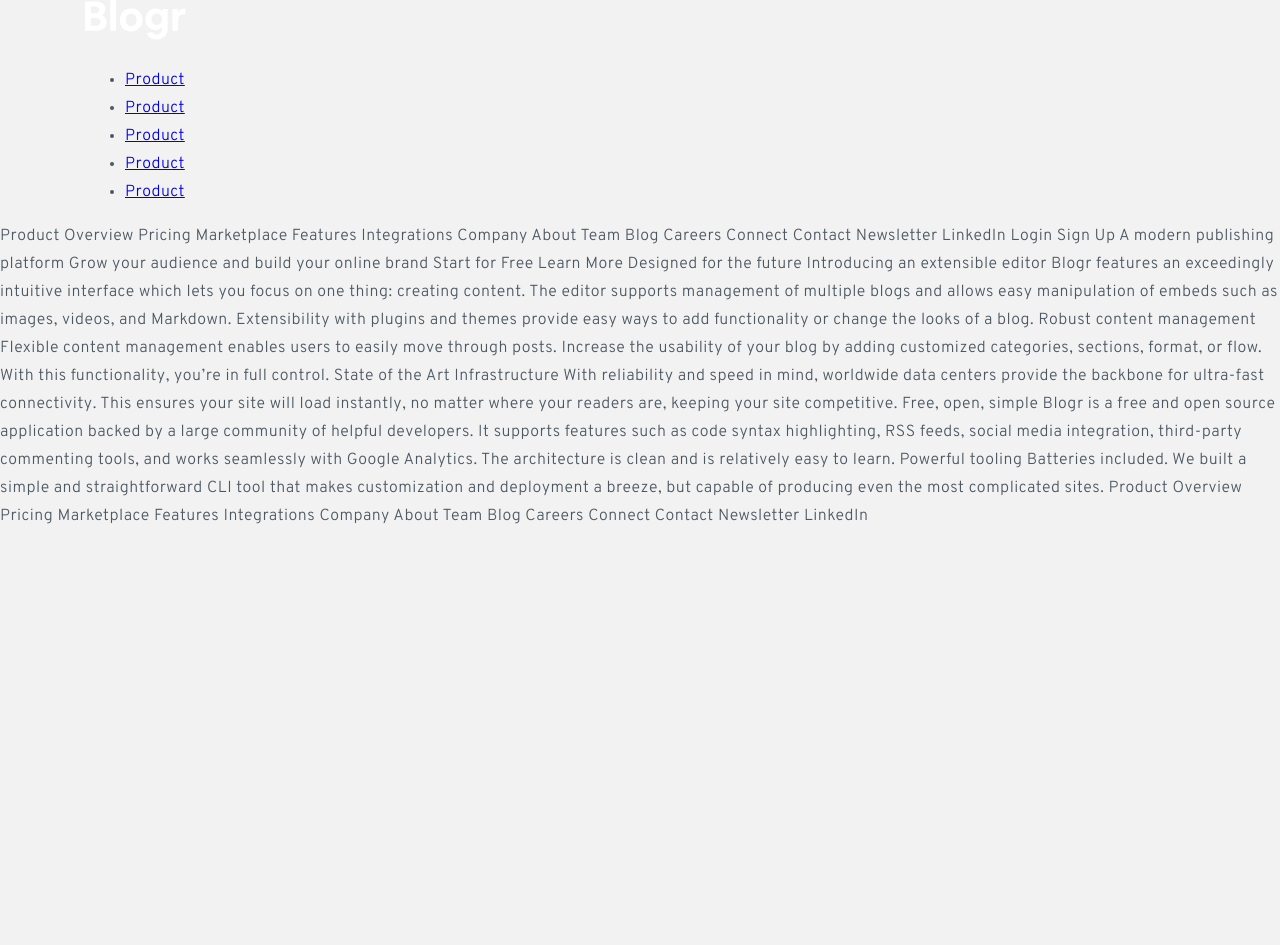
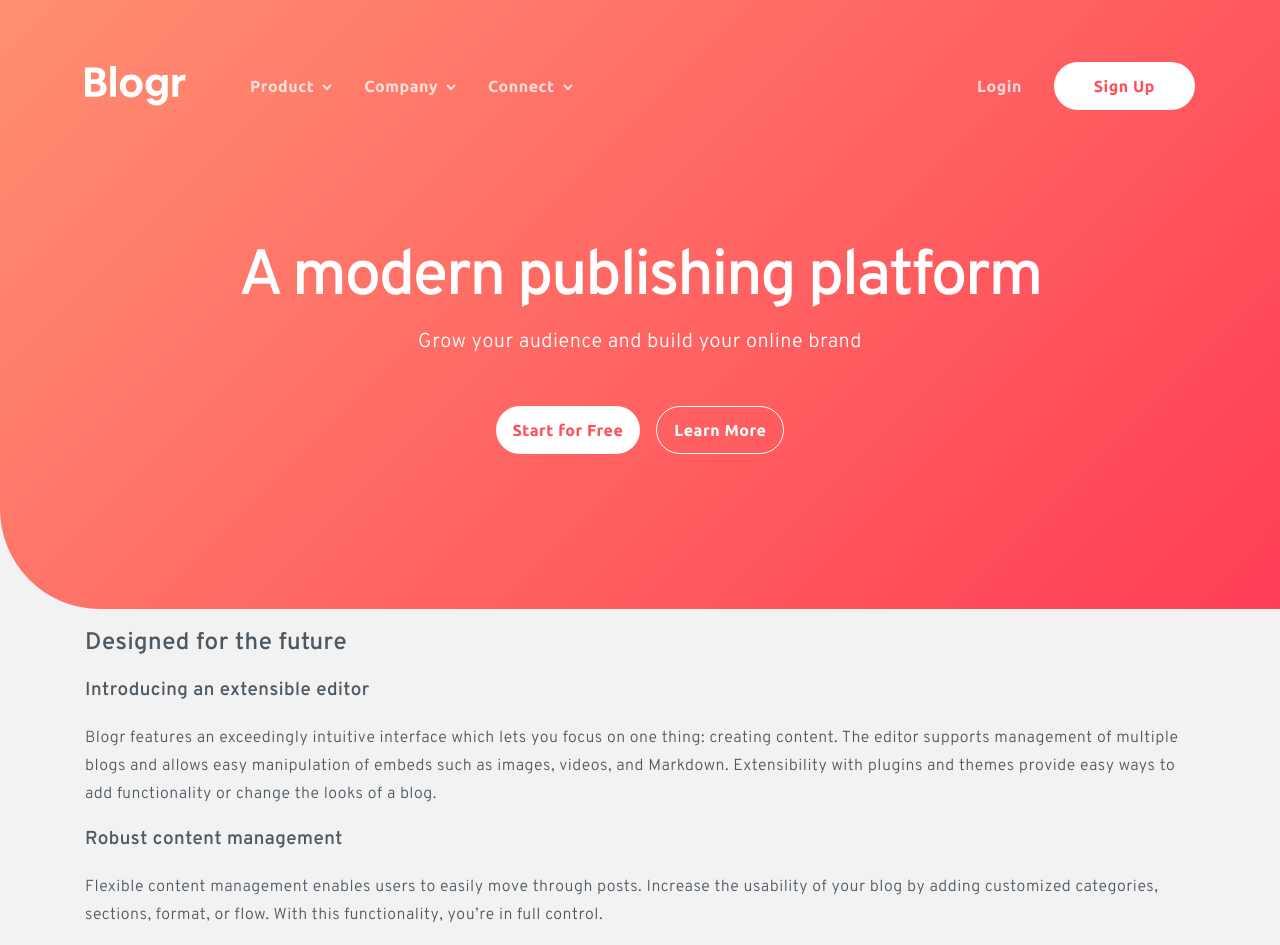
Before and after one commit to Doniyorbek-Coder/Blogr-landing-page, a plain HTML site: page index.html in a window 1280 px wide. Before the commit the page ends 800 px from the top, so only its background shows below. Drawn offline with Linux system fonts and the light colour scheme.

Commit message:
header ready

```diff
--- a/css/styles.css
+++ b/css/styles.css
@@ -48,7 +48,9 @@
 --light-grey:rgba(255, 255, 255,0.75);
 --dark-grey:#4C5862;;
 --red:#FF505C;
+--red-hover:#FF7B86;
 --black:#1F3E5A;
+--droptext:#2D2E40;
 }
 
 /*Main Styles*/
@@ -65,13 +67,13 @@
   padding: 0;
   margin: 0;
   font-family: "Overpass", "Arial", sans-serif;
-  font-style: normal;
   font-weight: 300;
   font-size: 16px;
   line-height: 28px;
   letter-spacing: 0.5px;
   background-color: var(--body);
   color: var(--dark-grey);
+
 }
 
 img {
@@ -86,3 +88,190 @@
   margin-left: auto;
   margin-right: auto;
 }
+
+/* HEADER */
+
+.site-header{
+  background: linear-gradient(135deg, #FF8F71 0%, #FF3E55 100%);
+  border-radius: 0px 0px 0px 100px;
+}
+/* .header{
+background-image: url(../images/Combined.png);
+} */
+
+.header-container{
+  display: flex;
+  align-items: center;
+  padding-top: 62px;
+  padding-bottom: 119px;
+}
+
+.site-logo{
+  margin-right: 64px;
+}
+
+.logo{
+  display: block;
+}
+.sitenav-list{
+  margin: 0;
+  padding: 0;
+  display: flex;
+  list-style-type: none;
+  flex: 1;
+  flex-wrap: wrap;
+  align-items: center;
+  justify-content: center;
+}
+
+.sitenav-item{
+  position: relative;
+}
+
+.sitenav-item:not(:last-child){
+  margin-right: 32px;
+}
+
+.sitenav-link{
+  text-decoration: none;
+  font-family: "Ubuntu","Arial",sans-serif;
+font-weight: bold;
+font-size: 16px;
+line-height: 18px;
+color: var(--light-grey);
+display: flex;
+align-items: center;
+}
+
+.sitenav-link:not(:nth-child(4)):not(:last-child)::after{
+display: block;
+content: "";
+background-image: url(../images/icon-arrow-light.svg);
+width: 10px;
+height: 7px;
+margin-top: 2px;
+margin-left: 8px;
+transition: transform 0.3s ease-in;
+}
+
+.sitenav-link:not(:nth-child(4)):not(:last-child):hover{
+  text-decoration: underline;
+  color:var(--white);
+}
+
+.login{
+  margin-left: auto;
+}
+
+.btn{
+  padding: 15px 40px;
+  background-color: var(--white);
+  border-radius: 28px;
+  color: var(--red);
+  transition: all 0.3s ease-in-out;
+}
+
+.btn:hover,
+.btn1:hover{
+  background-color: var(--red-hover);
+  color: var(--white);
+}
+.dropdown-list-show{
+  display:block;
+  width: 168px;
+  position: absolute;
+  left:50%;
+  transform: translateX(-50%);
+  top: 100%;
+  background: var(--white);
+  box-shadow: 0px 20px 40px rgba(0, 0, 0, 0.243444);
+  border-radius: 5px;
+  list-style-type: none;
+  padding: 24px;
+  margin: 0;
+  margin-top: 27px;
+  transition: all 0.3s ease-in-out;
+}
+
+.dropdown-list{
+  display: none;
+  width: 168px;
+  position: absolute;
+  left:50%;
+  transform: translateX(-50%);
+  top: 100%;
+  background: var(--white);
+  box-shadow: 0px 20px 40px rgba(0, 0, 0, 0.243444);
+  border-radius: 5px;
+  list-style-type: none;
+  padding: 24px;
+  margin: 0;
+  margin-top: 27px;
+  transition: all 0.3s ease-in-out;
+}
+
+
+.sitenav-item:hover .dropdown-list{
+display: block;
+}
+.sitenav-item:hover .sitenav-link::after{
+  transform: rotate(180deg);
+}
+.dropdown-link{
+font-weight: normal;
+font-size: 15px;
+line-height: 33px;
+color: var(--droptext);
+text-decoration: none;
+}
+
+.dropdown-link:hover{
+  font-weight: 700;
+}
+
+.main-container{
+  text-align: center;
+  color: var(--white);
+}
+
+.header-title{
+  margin: 0;
+font-weight: 600;
+font-size: 64px;
+line-height: 98px;
+letter-spacing: -1.92px;
+}
+
+.header-text{
+  margin: 0;
+  font-weight: 300;
+font-size: 20px;
+line-height: 31px;
+margin-bottom: 48px;
+}
+
+.header-item{
+  margin-bottom: 155px;
+  margin-left: 8px;
+  margin-right: 8px;
+}
+
+.btn1{
+  padding: 15px 17px;
+  background-color: var(--white);
+  border-radius: 28px;
+  color: var(--red);
+  transition: all 0.3s ease-in-out;
+}
+
+.btn-outline{
+  padding:14px 17px;
+  border: 1px solid var(--white);
+  background-color: transparent;
+  color: var(--white);
+}
+
+.btn-outline:hover{
+  background-color: var(--white);
+  color: var(--red-hover);
+}
--- a/index.html
+++ b/index.html
@@ -14,95 +14,69 @@
 
   <!-- HEADER -->
   <header class="site-header">
-    <div class="container header-container">
+    <div class="container bg-container">
+    <div class="header-container">
       <div class="site-logo">
-        <img src="images/logo.svg" width="101" height="40" alt="Sito Logo" class="logo">
+        <img class="logo" src="images/logo.svg" width="101" height="40" alt="Sito Logo" >
       </div>
       <ul class="sitenav-list">
-        <li class="sitenav-item"><a class="sitenav-link" href="#" >Product</a></li>
-        <li class="sitenav-item"><a class="sitenav-link" href="#" >Product</a></li>
-        <li class="sitenav-item"><a class="sitenav-link" href="#" >Product</a></li>
-        <li class="sitenav-item"><a class="sitenav-link" href="#" >Product</a></li>
-        <li class="sitenav-item"><a class="sitenav-link" href="#" >Product</a></li>
+        <li class="sitenav-item"><a class="sitenav-link" href="#">Product</a>
+          <ul class="dropdown-list">
+            <li class="dropdown-item"><a href="#" class="dropdown-link">Contact</a></li>
+            <li class="dropdown-item"><a href="#" class="dropdown-link">Newsletter</a></li>
+            <li class="dropdown-item"><a href="#" class="dropdown-link">LinkedIn</a></li>
+          </ul>
+        </li>
+        <li class="sitenav-item"><a class="sitenav-link" href="#">Company</a>
+          <ul class="dropdown-list">
+            <li class="dropdown-item"><a href="#" class="dropdown-link">Contact</a></li>
+            <li class="dropdown-item"><a href="#" class="dropdown-link">Newsletter</a></li>
+            <li class="dropdown-item"><a href="#" class="dropdown-link">LinkedIn</a></li>
+          </ul>
+        </li>
+        <li class="sitenav-item"><a class="sitenav-link" href="#">Connect</a>
+          <ul class="dropdown-list">
+            <li class="dropdown-item"><a href="#" class="dropdown-link">Contact</a></li>
+            <li class="dropdown-item"><a href="#" class="dropdown-link">Newsletter</a></li>
+            <li class="dropdown-item"><a href="#" class="dropdown-link">LinkedIn</a></li>
+          </ul>
+        </li>
+        <li class="sitenav-item login"><a class="sitenav-link" href="#">Login</a>
+        </li>
+        <li class="sitenav-item"><a class="sitenav-link btn" href="#">Sign Up</a>
+        </li>
       </ul>
     </div>
+    <div class="main-container">
+      <h1 class="header-title">A modern publishing platform</h1>
+      <p class="header-text">Grow your audience and build your online brand</p>
+      <ul class="sitenav-list">
+        <li class="header-item"><a href="#" class="sitenav-link btn1">Start for Free</a></li>
+        <li class="header-item"><a href="#" class="sitenav-link btn1 btn-outline">Learn More</a></li>
+      </ul>
+    </div>
+  </div>
   </header>
 
-  Product
+ <!-- MAIN -->
+ <main class="site-content">
 
-  Overview
-  Pricing
-  Marketplace
-  Features
-  Integrations
-
-  Company
-
-  About
-  Team
-  Blog
-  Careers
-
-  Connect
-
-  Contact
-  Newsletter
-  LinkedIn
-
-  Login
-  Sign Up
-
-  A modern publishing platform
-  Grow your audience and build your online brand
-
-  Start for Free
-  Learn More
-
-  Designed for the future
-
-  Introducing an extensible editor
-  Blogr features an exceedingly intuitive interface which lets you focus on one thing: creating content.
-  The editor supports management of multiple blogs and allows easy manipulation of embeds such as images,
-  videos, and Markdown. Extensibility with plugins and themes provide easy ways to add functionality or
-  change the looks of a blog.
-
-  Robust content management
-  Flexible content management enables users to easily move through posts. Increase the usability of your blog
-  by adding customized categories, sections, format, or flow. With this functionality, you’re in full control.
-
-  State of the Art Infrastructure
-  With reliability and speed in mind, worldwide data centers provide the backbone for ultra-fast connectivity.
-  This ensures your site will load instantly, no matter where your readers are, keeping your site competitive.
-
-  Free, open, simple
-  Blogr is a free and open source application backed by a large community of helpful developers. It supports
-  features such as code syntax highlighting, RSS feeds, social media integration, third-party commenting tools,
-  and works seamlessly with Google Analytics. The architecture is clean and is relatively easy to learn.
-
-  Powerful tooling
-  Batteries included. We built a simple and straightforward CLI tool that makes customization and deployment a breeze, but
-  capable of producing even the most complicated sites.
-
-  Product
-
-  Overview
-  Pricing
-  Marketplace
-  Features
-  Integrations
-
-  Company
-
-  About
-  Team
-  Blog
-  Careers
-
-  Connect
-
-  Contact
-  Newsletter
-  LinkedIn
-
+     <section class="design">
+       <div class="container design-container">
+         <h2 class="design-title">Designed for the future</h3>
+         <div class="design-list">
+           <div class="design-item">
+             <h3 class="design-item-title">Introducing an extensible editor</h3>
+             <p class="design-item-text">Blogr features an exceedingly intuitive interface which lets you focus on one thing: creating content. The editor supports management of multiple blogs and allows easy manipulation of embeds such as images, videos, and Markdown. Extensibility with plugins and themes provide easy ways to add functionality or change the looks of a blog.</p>
+           </div>
+           <div class="design-item">
+             <h3 class="design-item-title">Robust content management</h3>
+             <p class="design-item-text">Flexible content management enables users to easily move through posts. Increase the usability of your blog by adding customized categories, sections, format, or flow. With this functionality, you’re in full control.</p>
+           </div>
+         </div>
+       </div>
+     </section>
+ </main>
+<script src="js/main.js"></script>
 </body>
 </html>
--- /dev/null
+++ b/js/main.js
@@ -0,0 +1,7 @@
+let darkButton=document.querySelector(".sitenav-item");
+let body=document.querySelector(".dropdown-list")
+darkButton.onclick=function(){
+    body.classList.toggle("dropdown-list");
+    body.classList.toggle("dropdown-list-show");
+    console.log(darkButton);
+}
```
Also changed, not shown: images/Combined.png (added).
